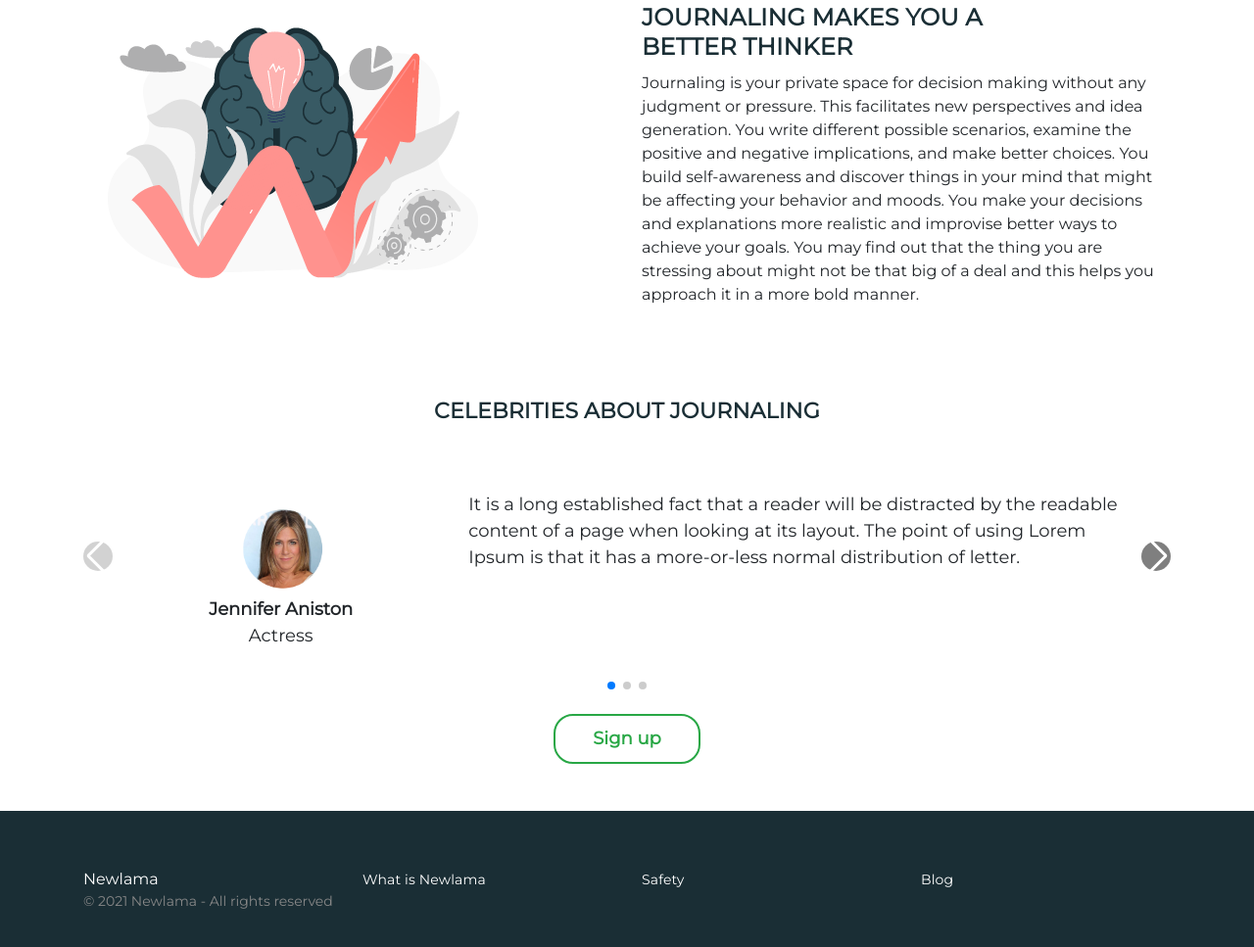
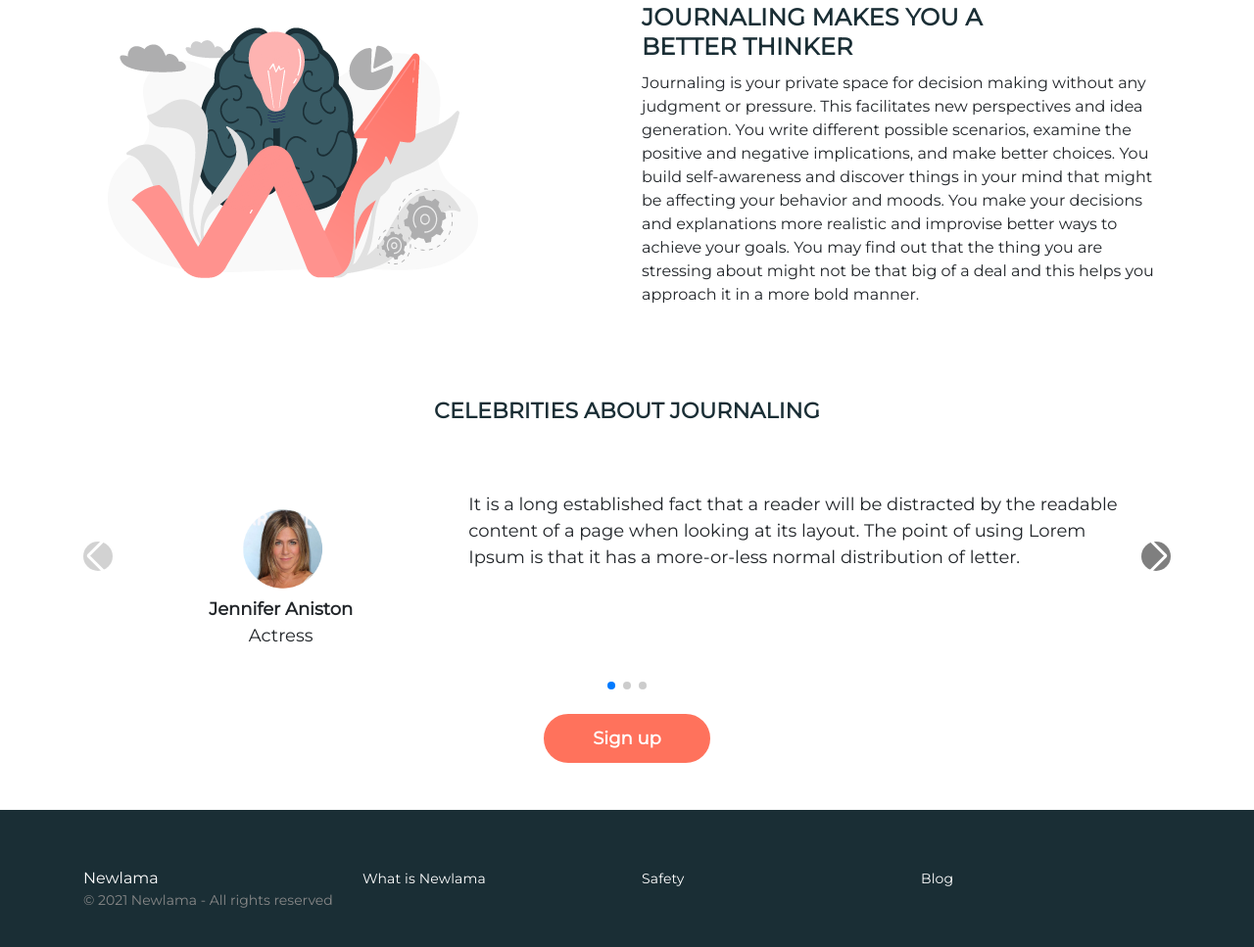
Before and after one commit to abubakar1-code/newlama, a plain HTML site: page index.html in a window 1280 px wide. Shown: the part 1673-2640 px from the top of the page at 98% size. Drawn offline with nearby package versions, Linux system fonts and the light colour scheme.

Commit message:
fix the responsiveness

```diff
--- a/styles.css
+++ b/styles.css
@@ -37,6 +37,9 @@
     height: 50px;
     left: 15px;
     top: 539px;
+    font-size: 18px;
+    font-weight: bold;
+
 
     /* emphasis */
 
@@ -260,17 +263,18 @@
     flex: 0 0 70%;
 }
 .btn-login button{
-    width:150px;
-    border-radius: 20px;
-    border: 2px solid #28a745;
-    color: #28a745;
+    width:170px;
+    border-radius: 25px;
+    border: 2px solid #FF725C;
+    background-color: #FF725C;
+    color: white;
     font-size: 18px;
     font-weight: bold;
     padding: 10px 20px;
     margin: 10px auto;
-    display: block;
-  }
+    height: 50px;
 
+}
 
 .footer {
     display: flex;
@@ -311,3 +315,11 @@
     overflow: visible;
     font-size: 14px;
 }
+@media (max-width: 767.98px) {
+    .footer .row {
+      flex-wrap: wrap;
+    }
+    .footer .col-sm-12 {
+      text-align: center;
+    }
+  }
```
